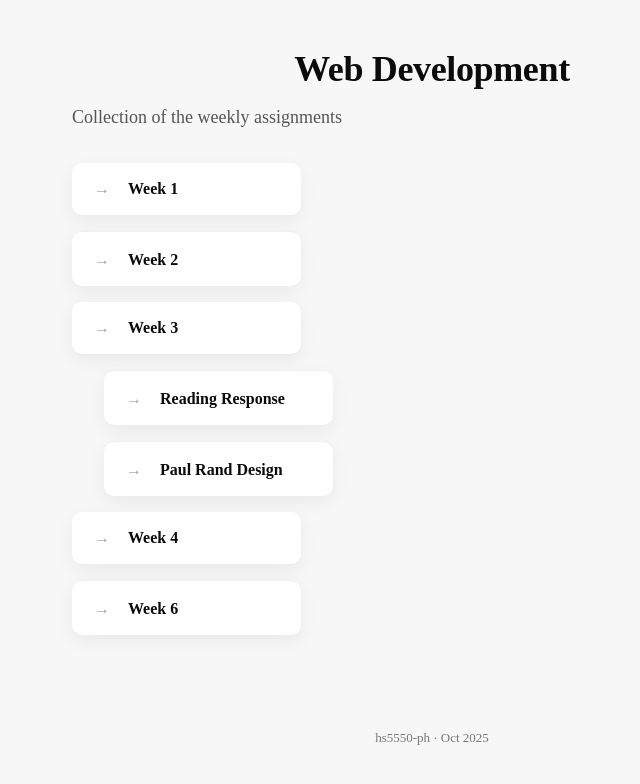
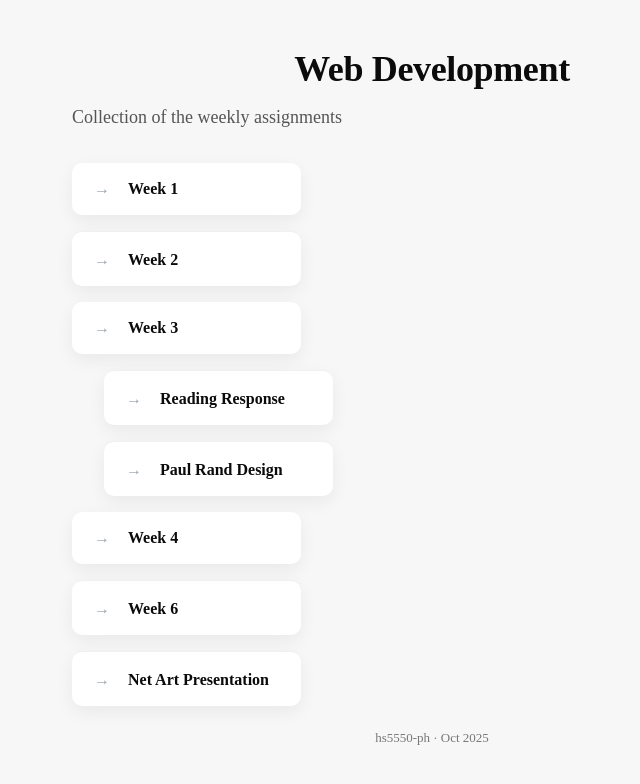
Before and after one commit to hs5550-ph/hs5550-ph.github.io, a plain HTML site: page index.html in a window 1280 px wide. Shown: the whole page, without its empty margins (208-848 px from the left). Drawn offline with Linux system fonts and the light colour scheme; a web font is replaced by a local one.

Commit message:
Updating Index

```diff
--- a/index.html
+++ b/index.html
@@ -50,6 +50,11 @@
                         <span class="card_icon" aria-hidden="true">→</span>
                         <span class="card_title">Week 6</span>
                     </a>
+
+                    <a class="card" href="Net_Art_Presentation/index.html">
+                        <span class="card_icon" aria-hidden="true">→</span>
+                        <span class="card_title">Net Art Presentation</span>
+                    </a>
                 </nav>
             </div>
 
```
